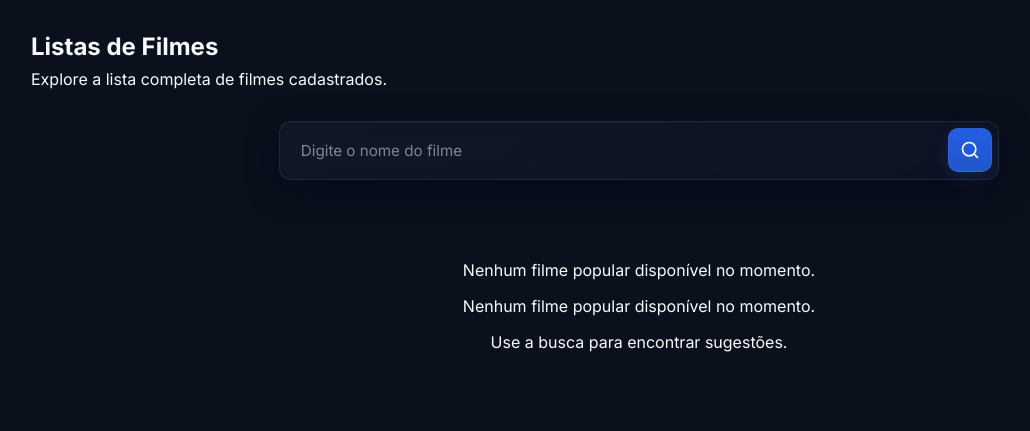
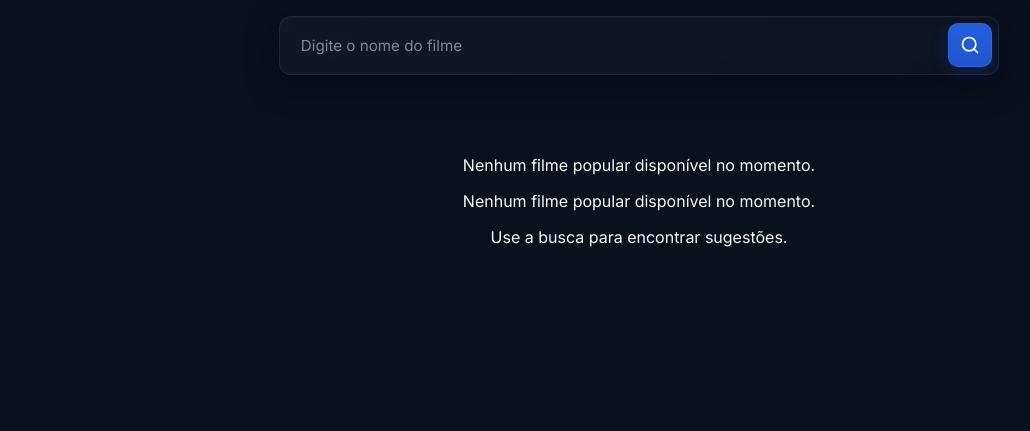
Before and after one commit to BeVieira/inf-1407-movies-website, a Django app: page / in a window 1280 px wide. Shown: the part 100-531 px from the top of the page, without its empty margins (1-1031 px from the left). Run offline with Django 4.2, Linux system fonts and the light colour scheme; data that the repository does not hold is empty.

Commit message:
style: update CSS styling
- refine layout and design in base.css and movies.css

```diff
--- a/movies/moviesApp/static/moviesApp/css/base.css
+++ b/movies/moviesApp/static/moviesApp/css/base.css
@@ -104,6 +104,6 @@ header {
 }
 
 main {
-  padding: 2rem;
+  padding: 1rem 2rem 2rem;
   margin-top: 100px;
 }
--- a/movies/moviesApp/static/moviesApp/css/movies.css
+++ b/movies/moviesApp/static/moviesApp/css/movies.css
@@ -35,6 +35,7 @@ a.button:hover {
   display: flex;
   flex-direction: column;
   transition: transform 0.2s ease, box-shadow 0.2s ease;
+  text-decoration: none;
 }
 
 .card:hover {
@@ -71,7 +72,7 @@ a.button:hover {
 }
 
 .search-form {
-  margin: 1.25rem 0 2rem;
+  margin: 0 0 2rem;
   display: flex;
   justify-content: center;
   width: 100%;
--- a/movies/moviesApp/templates/movies/movies.html
+++ b/movies/moviesApp/templates/movies/movies.html
@@ -9,11 +9,6 @@
 {% endblock %}
 
 {% block content %}
-<section>
-  <h1>Listas de Filmes</h1>
-  <p>Explore a lista completa de filmes cadastrados.</p>
-</section>
-
   <form method="get" class="search-form">
     <div class="search-field">
       <input
```
